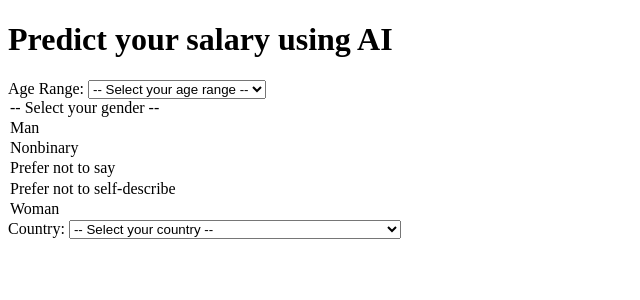
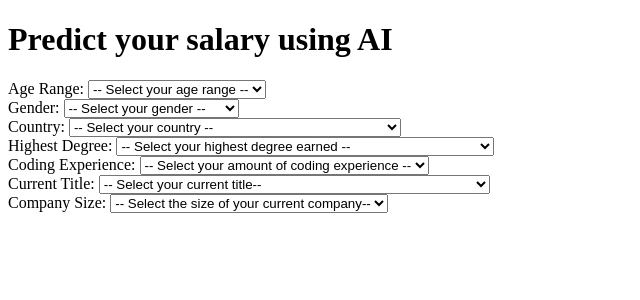
Before and after one commit to carsonkirby/learning_flask, a Flask app: page / in a window 1280 px wide. Shown: the top 300 px of the page, without its empty margins (0-640 px from the left). Run offline with Flask 3, Linux system fonts and the light colour scheme.

Commit message:
finished dropdowns

```diff
--- a/templates/index.html
+++ b/templates/index.html
@@ -17,6 +17,13 @@ Age Range:
     <option value="9">60-69</option>
     <option value="10">70+</option>
 
+</select>
+</label>
+
+<br>
+
+
+
 <label for="gender">
 Gender:
 <select name="gender" id="gender">
@@ -26,6 +33,12 @@ Gender:
     <option value="2">Prefer not to say</option>
     <option value="3">Prefer not to self-describe</option>
     <option value="4">Woman</option>
+
+</select>
+</label>
+
+<br>
+
 
 <label for="country">
 Country:
@@ -90,6 +103,84 @@ Country:
     <option value="56">Viet Nam</option>
     <option value="57">Zimbabwe</option>
 
+</select>
+</label>
+
+<br>
+
+<label for="degree">
+Highest Degree:
+<select name="degree" id="degree">
+    <option value="" selected>-- Select your highest degree earned --</option>
+    <option value="0">Bachelor's degree</option>
+    <option value="1">Doctoral degree</option>
+    <option value="2">I prefer not to answer</option>
+    <option value="3">Master's degree</option>
+    <option value="4">No formal education past high school</option>
+    <option value="5">Professional doctorate</option>
+    <option value="6">Some college/university without earning a bachelor's degree</option>
+
+</select>
+</label>
+
+<br>
+
+<label for="coding">
+Coding Experience:
+<select name="coding" id="coding">
+    <option value="" selected>-- Select your amount of coding experience --</option>
+    <option value="0">1-3 years</option>
+    <option value="1">10-20 years</option>
+    <option value="2">20+ years</option>
+    <option value="3">3-5 years</option>
+    <option value="4">5-10 years</option>
+    <option value="5"> Less than 1 year</option>
+    <option value="6">I have never written code</option>
+
+</select>
+</label>
+
+<br>
 
 
+<label for="title">
+Current Title:
+<select name="title" id="title">
+    <option value="" selected>-- Select your current title--</option>
+    <option value="0">Data Administrator</option>
+    <option value="1">Data Analyst(Business, Marketing, Financial, Quantitative, etc)</option>
+    <option value="2">Data Architect</option>
+    <option value="3">Data Engineer</option>
+    <option value="4">Data Scientist</option>
+    <option value="5"> Delevoper Advocate</option>
+    <option value="6">Engineer (non-software)</option>
+    <option value="7">Machine Learning/ MLops Engineer</option>
+    <option value="8">Manager (Program, Project, Operations, Executive-level, etc)</option>
+    <option value="9">Other</option>
+    <option value="10">Research Scientist</option>
+    <option value="11">Software Engineer</option>
+    <option value="12">Statistician</option>
+    <option value="13">Teacher/professor</option>
+
+</select>
+</label>
+
+<br>
+
+
+<label for="company">
+Company Size:
+<select name="company" id="company">
+    <option value="" selected>-- Select the size of your current company--</option>
+    <option value="0">0-49 employees</option>
+    <option value="1">10,000 or more employees</option>
+    <option value="2">1000-9,999 employees</option>
+    <option value="3">250-999 employees</option>
+    <option value="4">50-249 employees</option>
+
+</select>
+</label>
+
+<br>
+
 {% endblock %}
```
